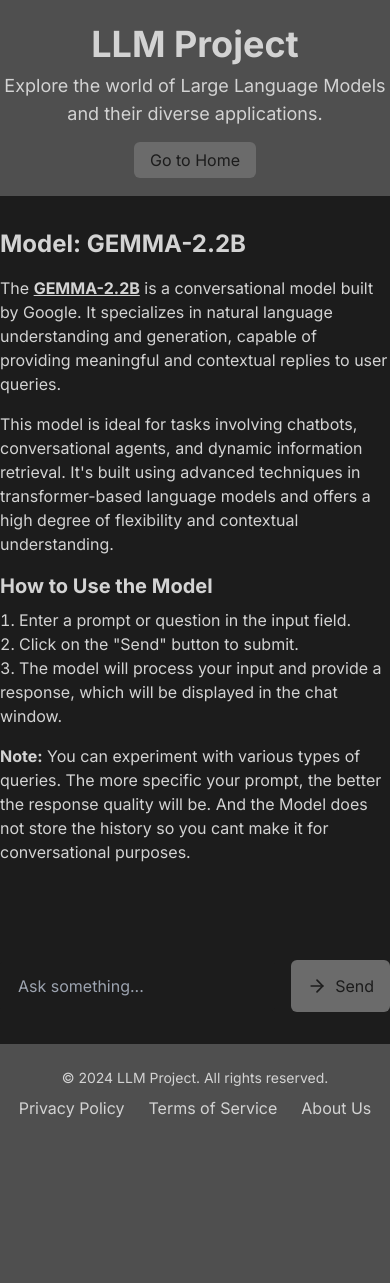
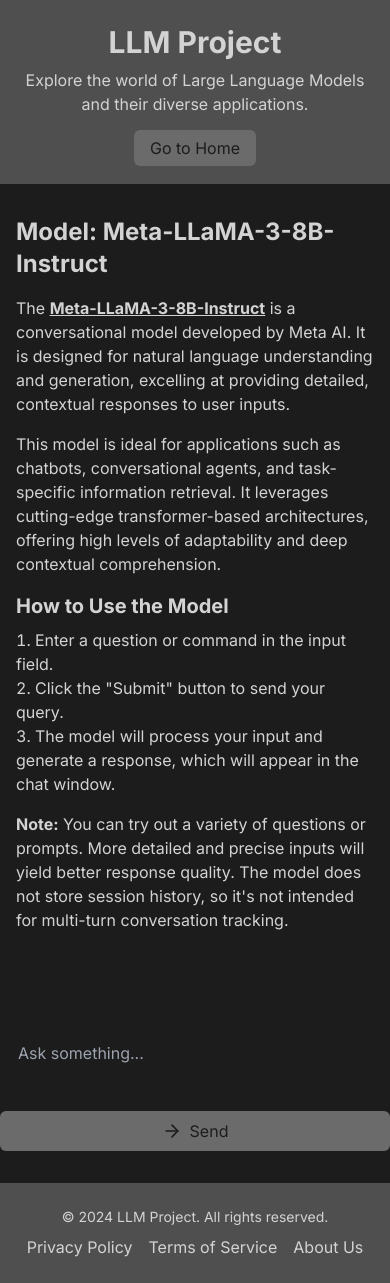
Before and after one commit to NirajPujari/LLM-Models, a Next.js app: page /chat-bot in a window 390 px wide. Before the commit the page ends 1144 px from the top, so only its background shows below. Built offline with nearby package versions, Linux system fonts and the light colour scheme.

Commit message:
made all the pages responsive change the model and ui for chat bot

```diff
--- a/src/app/(routes)/chat-bot/page.tsx
+++ b/src/app/(routes)/chat-bot/page.tsx
@@ -29,10 +29,20 @@
 			const response = await fetch("/api/chat-bot", {
 				method: "POST",
 				headers: { "Content-Type": "application/json" },
-				body: JSON.stringify({ role: "user", content: textInput }),
+				body: JSON.stringify({ content: textInput }),
 			});
 
-			if (!response.ok) throw new Error(response.statusText);
+			if (!response.ok) {
+				const errorRes = await response.json();
+				newMessage[1] = errorRes.message;
+				setMessages((prevMessages) => {
+					const updatedMessages = [...prevMessages];
+					updatedMessages.pop();
+					updatedMessages.push(newMessage);
+					return updatedMessages;
+				});
+				throw new Error(response.statusText);
+			}
 
 			const data = await response.json();
 			newMessage[1] = data.result;
@@ -45,10 +55,6 @@
 			});
 		} catch (error) {
 			console.error("Error occurred: ", error);
-			setMessages((prevMessages) => [
-				...prevMessages,
-				["Error occurred"],
-			]);
 		} finally {
 			setLoading(false);
 		}
@@ -59,63 +65,72 @@
 	};
 
 	return (
-		<div className="min-h-screen bg-secondary text-accent flex flex-col justify-between">
+		<div className="min-h-screen bg-secondary text-accent flex flex-col">
 			<Header />
 
-			<section className="container mx-auto py-8">
+			{messages.length === 0 ? (
+				<section className="container mx-auto py-8 px-4">
 					{/* Model Description */}
-				<h2 className="text-2xl font-bold mb-4">Model: GEMMA-2.2B</h2>
+					<h2 className="text-2xl font-bold mb-4">
+						Model: Meta-LLaMA-3-8B-Instruct
+					</h2>
 					<p className="mb-4">
-					The <strong className="underline">GEMMA-2.2B</strong> is a
-					conversational model built by Google. It specializes in
-					natural language understanding and generation, capable of
-					providing meaningful and contextual replies to user queries.
+						The{" "}
+						<strong className="underline">
+							Meta-LLaMA-3-8B-Instruct
+						</strong>{" "}
+						is a conversational model developed by Meta AI. It is
+						designed for natural language understanding and
+						generation, excelling at providing detailed, contextual
+						responses to user inputs.
 					</p>
 					<p className="mb-4">
-					This model is ideal for tasks involving chatbots,
-					conversational agents, and dynamic information retrieval.
-					It&apos;s built using advanced techniques in
-					transformer-based language models and offers a high degree
-					of flexibility and contextual understanding.
+						This model is ideal for applications such as chatbots,
+						conversational agents, and task-specific information
+						retrieval. It leverages cutting-edge transformer-based
+						architectures, offering high levels of adaptability and
+						deep contextual comprehension.
 					</p>
 
-				<h3 className="text-xl font-bold mb-2">How to Use the Model</h3>
+					<h3 className="text-xl font-bold mb-2">
+						How to Use the Model
+					</h3>
 					<ol className="list-decimal list-inside mb-4">
-					<li>Enter a prompt or question in the input field.</li>
-					<li>Click on the &quot;Send&quot; button to submit.</li>
+						<li>Enter a question or command in the input field.</li>
 						<li>
-						The model will process your input and provide a
-						response, which will be displayed in the chat window.
+							Click the &quot;Submit&quot; button to send your
+							query.
+						</li>
+						<li>
+							The model will process your input and generate a
+							response, which will appear in the chat window.
 						</li>
 					</ol>
 					<p>
-					<strong>Note:</strong> You can experiment with various types
-					of queries. The more specific your prompt, the better the
-					response quality will be. And the Model does not store the
-					history so you cant make it for conversational purposes.
+						<strong>Note:</strong> You can try out a variety of
+						questions or prompts. More detailed and precise inputs
+						will yield better response quality. The model does not
+						store session history, so it&apos;s not intended for
+						multi-turn conversation tracking.
 					</p>
 				</section>
-
-			<section
-				className={`container mx-auto py-8 flex flex-col overflow-y-auto transition-all duration-500 ease-in-out ${
-					messages.length > 0
-						? "justify-end gap-8 h-[60vh]"
-						: "justify-center h-fit"
-				}`}
-			>
-				{/* Messages Section */}
-				<div className="flex flex-col gap-2 overflow-y-auto">
+			) : (
+				<section className="container mx-auto px-8 flex h-[54.8vh]">
+					<div className="flex flex-col gap-2 overflow-y-auto w-full justify-end">
 						{messages.map((listStr, index) => (
 							<React.Fragment key={index}>
 								{/* User Message */}
 								<div className="flex justify-end">
-								<div className="bg-accent text-secondary p-2 rounded-md max-w-md">
-									<ReactMarkdown>{listStr[0]}</ReactMarkdown>
+									<div className="bg-accent text-secondary p-2 rounded-md max-w-3xl">
+										<ReactMarkdown>
+											{listStr[0]}
+										</ReactMarkdown>
+										<div ref={messagesEndRef} />
 									</div>
 								</div>
 								{/* Bot Response */}
 								<div className="flex justify-start">
-								<div className="bg-primary text-accent p-2 rounded-md max-w-md">
+									<div className="bg-primary text-accent p-2 rounded-md max-w-3xl">
 										{loading &&
 										index === messages.length - 1 ? (
 											<Loader2 className="animate-spin h-8 w-8 text-accent" />
@@ -128,11 +143,17 @@
 								</div>
 							</React.Fragment>
 						))}
-					<div ref={messagesEndRef} />
 					</div>
-				{/* Form Section */}
+				</section>
+			)}
+
+			<section
+				className={`container mx-auto py-8 flex flex-col justify-end gap-8  overflow-y-auto transition-all duration-500 ease-in-out ${
+					messages.length === 0 ? "h-[26vh]" : "h-fit"
+				}`}
+			>
 				<form
-					className="flex gap-4 mt-8 justify-center"
+					className="flex flex-col md:flex-row gap-4 mt-8"
 					onSubmit={handleSubmit}
 				>
 					<input
@@ -140,13 +161,13 @@
 						placeholder="Ask something..."
 						value={textInput}
 						onChange={handleInputChange}
-						className="w-[80%] rounded-md py-3 px-4 focus:outline-none bg-secondary text-accent border-2 border-transparent focus:border-accent transition-all duration-500 ease-in-out"
+						className="w-full rounded-md py-3 px-4 focus:outline-none bg-secondary text-accent border-2 border-transparent focus:border-accent transition-all duration-500 ease-in-out"
 						disabled={loading}
 					/>
 					<button
 						type="submit"
 						disabled={loading}
-						className="flex justify-center items-center bg-button text-secondary px-4 py-2 rounded-md transition-colors hover:bg-accent"
+						className="mt-4 md:mt-0 flex justify-center items-center bg-button text-secondary px-4 py-2 rounded-md transition-colors hover:bg-accent"
 					>
 						<ArrowRight className="h-5 w-5 mr-2" />
 						<span>Send</span>
--- a/src/app/(routes)/summerizer/page.tsx
+++ b/src/app/(routes)/summerizer/page.tsx
@@ -86,9 +86,9 @@
 				</p>
 			</section>
 
-			<section className="container mx-auto py-8 flex h-[81vh] overflow-y-auto justify-between">
+			<section className="container mx-auto py-8 flex flex-col md:flex-row gap-8">
 				{/* Input Section */}
-				<div className="w-[45%] flex flex-col">
+				<div className="w-full md:w-[45%] flex flex-col">
 					<label className="mb-2 text-lg text-white font-bold">
 						Enter your text:
 					</label>
@@ -96,7 +96,7 @@
 						placeholder="Paste or type a large paragraph here..."
 						value={textInput}
 						onChange={handleInputChange}
-						className="w-full h-[75vh] rounded-md py-3 px-4 focus:outline-none bg-secondary text-accent border-2 border-transparent focus:border-accent transition-all duration-500 ease-in-out resize-none"
+						className="w-full h-[40vh] md:h-[75vh] rounded-md py-3 px-4 focus:outline-none bg-secondary text-accent border-2 border-transparent focus:border-accent transition-all duration-500 ease-in-out resize-none"
 						disabled={loading}
 					/>
 					<button
@@ -111,11 +111,11 @@
 				</div>
 
 				{/* Output Section */}
-				<div className="w-[45%] flex flex-col">
+				<div className="w-full md:w-[45%] flex flex-col">
 					<label className="mb-2 text-lg text-white">
 						Processed Output:
 					</label>
-					<div className="h-[75vh] bg-primary text-accent p-4 rounded-md overflow-y-auto border-2 border-transparent">
+					<div className="h-[40vh] md:h-[75vh] bg-primary text-accent p-4 rounded-md overflow-y-auto border-2 border-transparent">
 						{loading ? (
 							<div className="h-full w-full flex justify-center items-center">
 								<Loader2 className="animate-spin h-20 w-20 text-accent " />
--- a/src/app/api/chat-bot/route.ts
+++ b/src/app/api/chat-bot/route.ts
@@ -3,48 +3,44 @@
 import { config } from 'dotenv';
 
 config();
-const HF_TOKEN = process.env.GEMMA_KEY;
+const HF_TOKEN = process.env.META_LLAMA_KEY;
 
 export async function POST(req: NextRequest) {
-  // Check if the API key is provided
   if (!HF_TOKEN) {
     return NextResponse.json({ message: 'API key not found' }, { status: 500 });
   }
 
   let body;
   try {
-    // Parse the request body
     body = await req.json();
   } catch (error) {
-    return NextResponse.json({ message: 'Invalid JSON payload', error: error }, { status: 400 });
+    return NextResponse.json({ message: 'Invalid JSON payload' }, { status: 400 });
   }
 
-  // Check for role and content in the body
-  const { role, content } = body;
-  if (!role || !content) {
+  const { content } = body;
+  if (!content) {
     return NextResponse.json({ message: 'Role and content are required' }, { status: 400 });
   }
 
   const inference = new HfInference(HF_TOKEN);
 
   try {
-    let result = '';
+    var result = ''
+    console.log('Input content:', content);
+
     // Stream response from the model
     for await (const chunk of inference.chatCompletionStream({
-      model: 'google/gemma-2-2b-it',
-      messages: [{ role, content }],
+      model: "meta-llama/Meta-Llama-3-8B-Instruct",
+      messages: [{ role: "user", content: content }],
+      max_tokens: 500,
     })) {
-      const chunkContent = chunk.choices?.[0]?.delta?.content || '';
-      result += chunkContent;
+      result += chunk.choices[0]?.delta?.content || '';
     }
-
-    // Return the generated result
     if (result) {
       return NextResponse.json({ result }, { status: 200 });
+    } else {
+      return NextResponse.json({ message: 'No text generated' }, { status: 204 });
     }
-    return NextResponse.json({ message: 'No text generated' }, { status: 204 });
-
-
   } catch (error) {
     console.error('Error during inference:', error);
     return NextResponse.json({ message: 'Error during inference', error: error }, { status: 500 });
--- a/src/components/Footer/index.tsx
+++ b/src/components/Footer/index.tsx
@@ -8,7 +8,7 @@
 					© {new Date().getFullYear()} LLM Project. All rights
 					reserved.
 				</p>
-				<div className="flex justify-center space-x-6">
+				<div className="flex justify-center flex-wrap gap-4">
 					<a
 						href="/privacy-policy"
 						className="text-accent relative before:content-[''] before:w-0 before:h-0.5 before:absolute before:bg-white before:left-0 before:bottom-0 before:transition-all before:duration-700 before:origin-left hover:before:w-full"
--- a/src/components/Header/index.tsx
+++ b/src/components/Header/index.tsx
@@ -7,10 +7,12 @@
 
 export const Header: React.FC<HeaderProps> = ({ isHomePage = false }) => {
 	return (
-		<header className="header bg-primary py-6">
-			<div className="container mx-auto text-center">
-				<h1 className="text-4xl font-bold mb-2">LLM Project</h1>
-				<p className="text-lg">
+		<header className="bg-primary py-6">
+			<div className="container mx-auto text-center px-4">
+				<h1 className="text-3xl md:text-4xl font-bold mb-2">
+					LLM Project
+				</h1>
+				<p className="text-base md:text-lg">
 					Explore the world of Large Language Models and their diverse
 					applications.
 				</p>
```
Also changed, not shown: src/app/(routes)/image-text/page.tsx (+12 -9 lines), src/app/(routes)/text-image-black-forest/page.tsx (+48 -40 lines), src/app/(routes)/text-image-stable-diffusion/page.tsx (+16 -14 lines), src/app/page.tsx (+17 -17 lines), src/data/model.ts (+6 -5 lines), 1 other file (tests, documents, lock files or other folders). Lines whose indentation alone changed are shown as unchanged.
